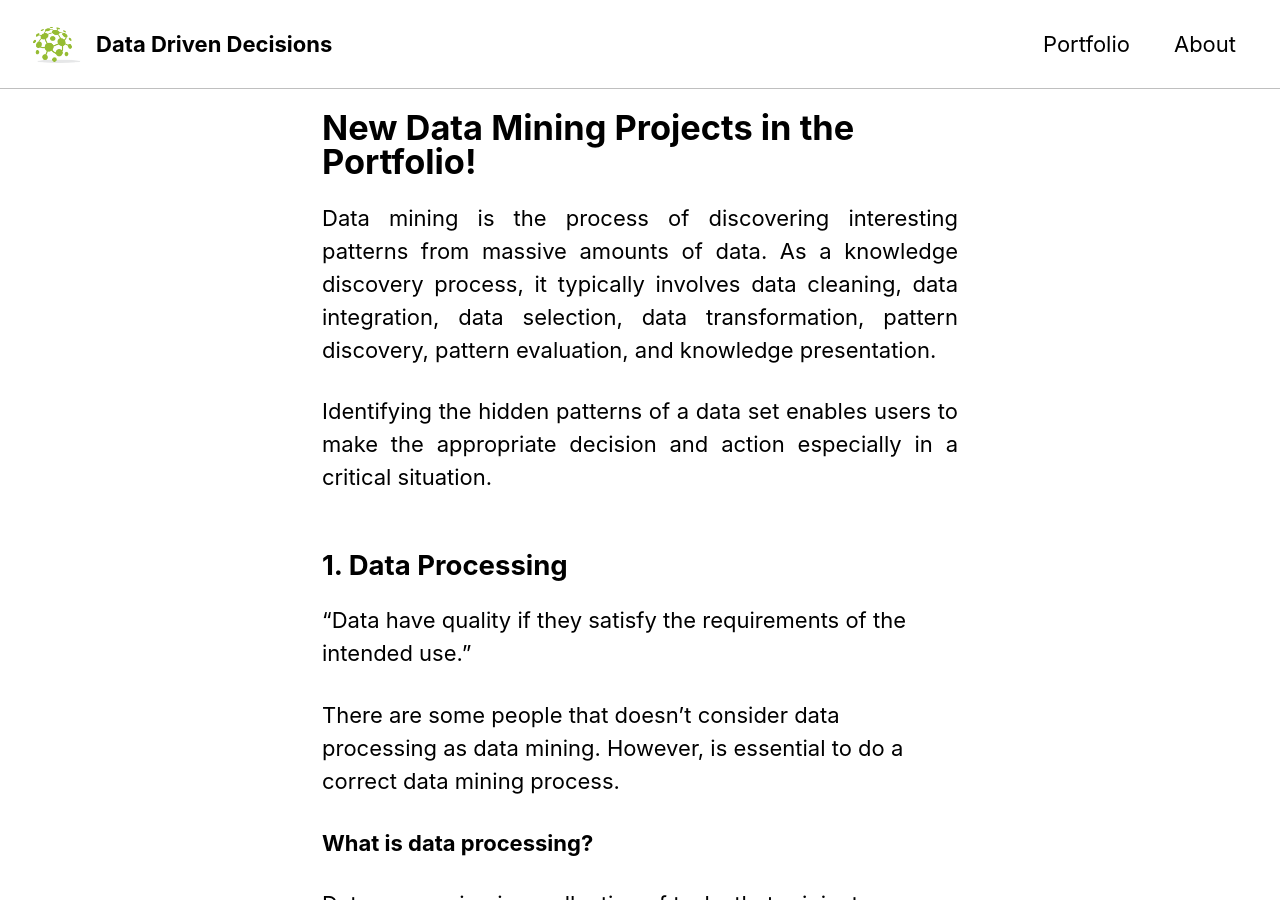
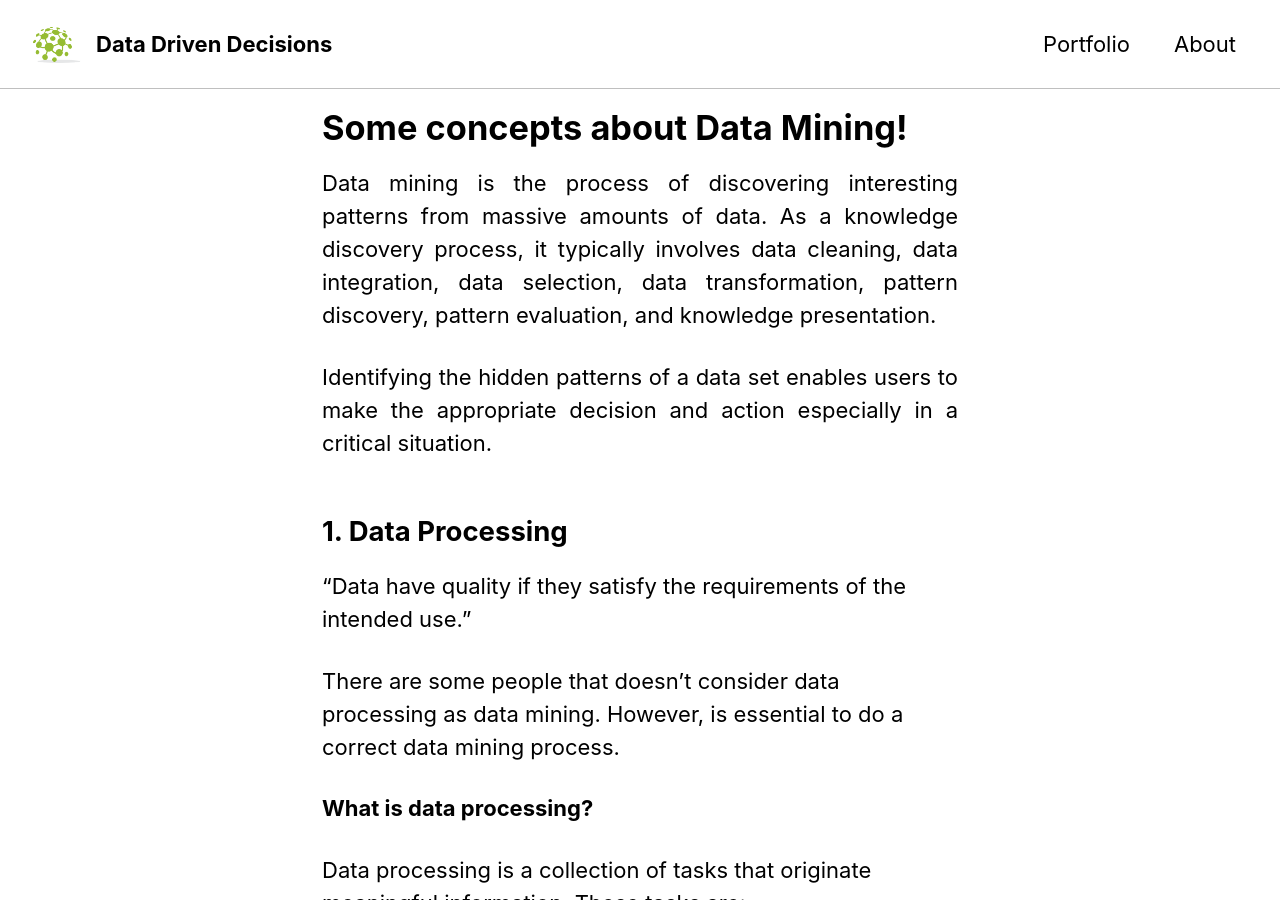
Before and after one commit to vidigaljoao/vidigaljoao.github.io, a Jekyll site: the page built from _posts/2019-08-22-data-mining.md, in a window 1280 px wide and 900 px high. Built offline with Jekyll 4.4.1, drawn with Linux system fonts in a browser that asks for light colours; cached includes are drawn as plain includes; nearby versions of some CDN libraries; some of the changed text lies outside the part shown.

```diff
--- a/_posts/2019-08-22-data-mining.md
+++ b/_posts/2019-08-22-data-mining.md
@@ -1,6 +1,6 @@
 ---
 layout: posts
-title:  "New Data Mining Projects in the Portfolio!"
+title:  "Some concepts about Data Mining!"
 date:   2019-08-01 14:33:25 +0200
 author: "João Vidigal"
 tags: [data science]
```
